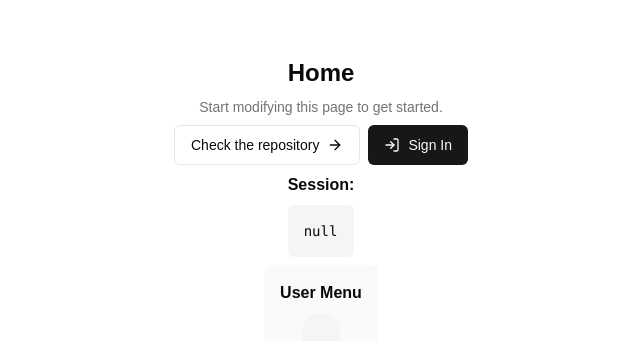
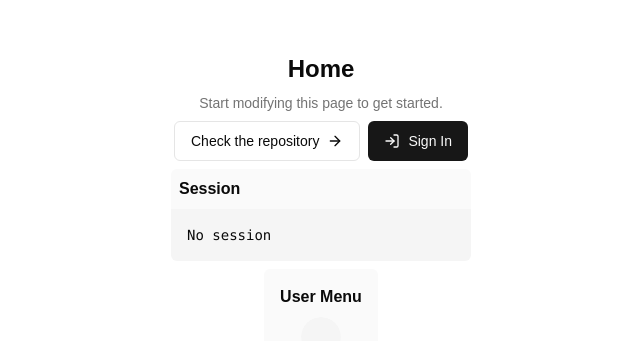
Before and after one commit to caru-ini/next-authjs-template, a Next.js app: page / in a window 1280 px wide. Shown: the part 187-528 px from the top of the page, without its empty margins (319-959 px from the left). Built offline with nearby package versions, Linux system fonts and the light colour scheme; no server answers.

Commit message:
refactor: improve session display style in Home component

```diff
--- a/src/app/page.tsx
+++ b/src/app/page.tsx
@@ -37,10 +37,10 @@ export default async function Home() {
             </SignInButton>
           )}
         </div>
-        <div className="flex max-w-xl flex-col gap-2">
-          <p className="font-bold">Session:</p>
-          <pre className="overflow-x-auto rounded-md bg-secondary p-4 text-sm">
-            {JSON.stringify(session, null, 2)}
+        <div className="flex max-w-xl flex-col">
+          <p className="max-w-sm rounded-t-md bg-secondary/50 p-2 font-bold">Session</p>
+          <pre className="min-w-[300px] overflow-x-auto rounded-md rounded-t-none bg-secondary p-4 text-sm">
+            {session ? JSON.stringify(session, null, 2) : "No session"}
           </pre>
         </div>
         <div className="flex flex-col items-center justify-center gap-2 rounded-md bg-secondary/50 p-4">
```
